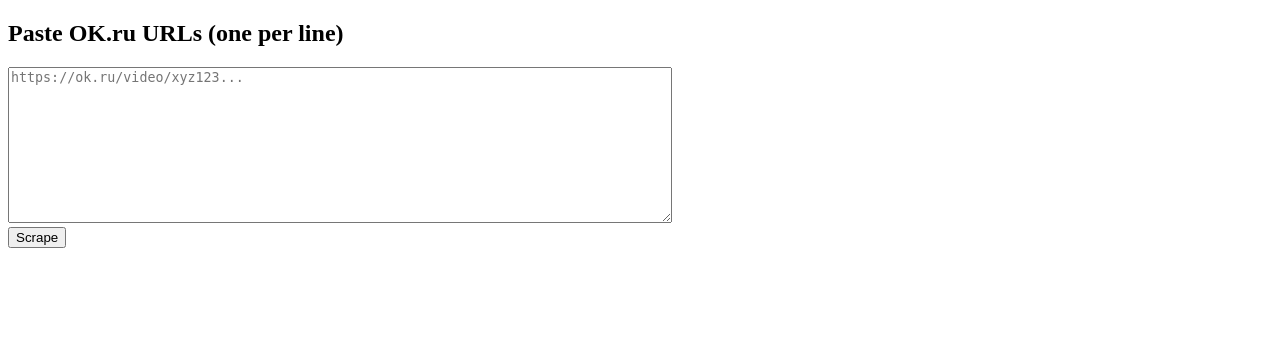
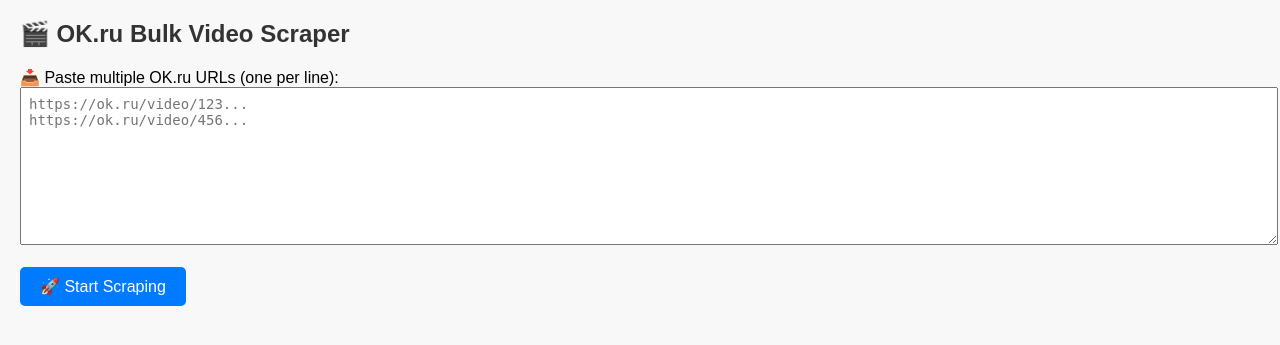
Before and after one commit to vchaudhary-eng/ok-scraper, a FastAPI app: page / in a window 1280 px wide. Shown: the top 345 px of the page. Run offline with FastAPI, Linux system fonts and the light colour scheme.

Commit message:
Update index.html

```diff
--- a/templates/index.html
+++ b/templates/index.html
@@ -1,16 +1,88 @@
 <!DOCTYPE html>
-<html>
+<html lang="en">
 <head>
-    <title>OK.ru Scraper</title>
+  <meta charset="UTF-8">
+  <title>🎥 OK.ru Video Scraper</title>
+  <style>
+    body { font-family: Arial, sans-serif; margin: 20px; background: #f8f8f8; }
+    h2 { color: #333; }
+    textarea { width: 100%; height: 140px; font-size: 14px; padding: 8px; }
+    button { padding: 10px 20px; font-size: 16px; background: #007BFF; color: white; border: none; border-radius: 5px; cursor: pointer; }
+    button:hover { background: #0056b3; }
+    table { width: 100%; border-collapse: collapse; margin-top: 20px; }
+    th, td { padding: 8px; border: 1px solid #ccc; font-size: 14px; }
+    th { background: #eee; }
+    .loading { color: orange; }
+    .success { color: green; }
+    .error { color: red; }
+  </style>
 </head>
 <body>
-    <h2>Paste OK.ru URLs (one per line)</h2>
-    {% if error %}
-        <p style="color: red;">{{ error }}</p>
-    {% endif %}
-    <form action="/scrape" method="post">
-        <textarea name="video_urls" rows="10" cols="80" placeholder="https://ok.ru/video/xyz123..."></textarea><br>
-        <button type="submit">Scrape</button>
-    </form>
+  <h2>🎬 OK.ru Bulk Video Scraper</h2>
+  <form id="scrapeForm">
+    <label>📥 Paste multiple OK.ru URLs (one per line):</label><br>
+    <textarea id="urlInput" placeholder="https://ok.ru/video/123...&#10;https://ok.ru/video/456..."></textarea><br><br>
+    <button type="submit">🚀 Start Scraping</button>
+  </form>
+
+  <table id="resultsTable" style="display:none;">
+    <thead>
+      <tr>
+        <th>#</th>
+        <th>URL</th>
+        <th>Title</th>
+        <th>Duration</th>
+        <th>Upload Date</th>
+        <th>Views</th>
+        <th>Channel Name</th>
+        <th>Subscribers</th>
+      </tr>
+    </thead>
+    <tbody></tbody>
+  </table>
+
+  <script>
+    const form = document.getElementById('scrapeForm');
+    const textarea = document.getElementById('urlInput');
+    const table = document.getElementById('resultsTable');
+    const tbody = table.querySelector('tbody');
+
+    form.addEventListener('submit', async function (e) {
+      e.preventDefault();
+      const urls = textarea.value.trim().split('\n').filter(Boolean);
+      tbody.innerHTML = '';
+      if (urls.length === 0) return;
+
+      table.style.display = 'table';
+
+      for (let i = 0; i < urls.length; i++) {
+        const url = urls[i];
+        const row = tbody.insertRow();
+        row.innerHTML = `<td>${i + 1}</td><td>${url}</td><td colspan="6" class="loading">⏳ Scraping...</td>`;
+
+        try {
+          const res = await fetch(`/api/scrape?url=${encodeURIComponent(url)}`);
+          const data = await res.json();
+
+          row.innerHTML = `
+            <td>${i + 1}</td>
+            <td><a href="${url}" target="_blank">🔗 Link</a></td>
+            <td>${data.title || '-'}</td>
+            <td>${data.duration || '-'}</td>
+            <td>${data.upload_date || '-'}</td>
+            <td>${data.views || '-'}</td>
+            <td>${data.channel_name || '-'}</td>
+            <td>${data.subscriber_count || '-'}</td>
+          `;
+        } catch (err) {
+          row.innerHTML = `
+            <td>${i + 1}</td>
+            <td>${url}</td>
+            <td colspan="6" class="error">❌ Error scraping</td>
+          `;
+        }
+      }
+    });
+  </script>
 </body>
 </html>
```
